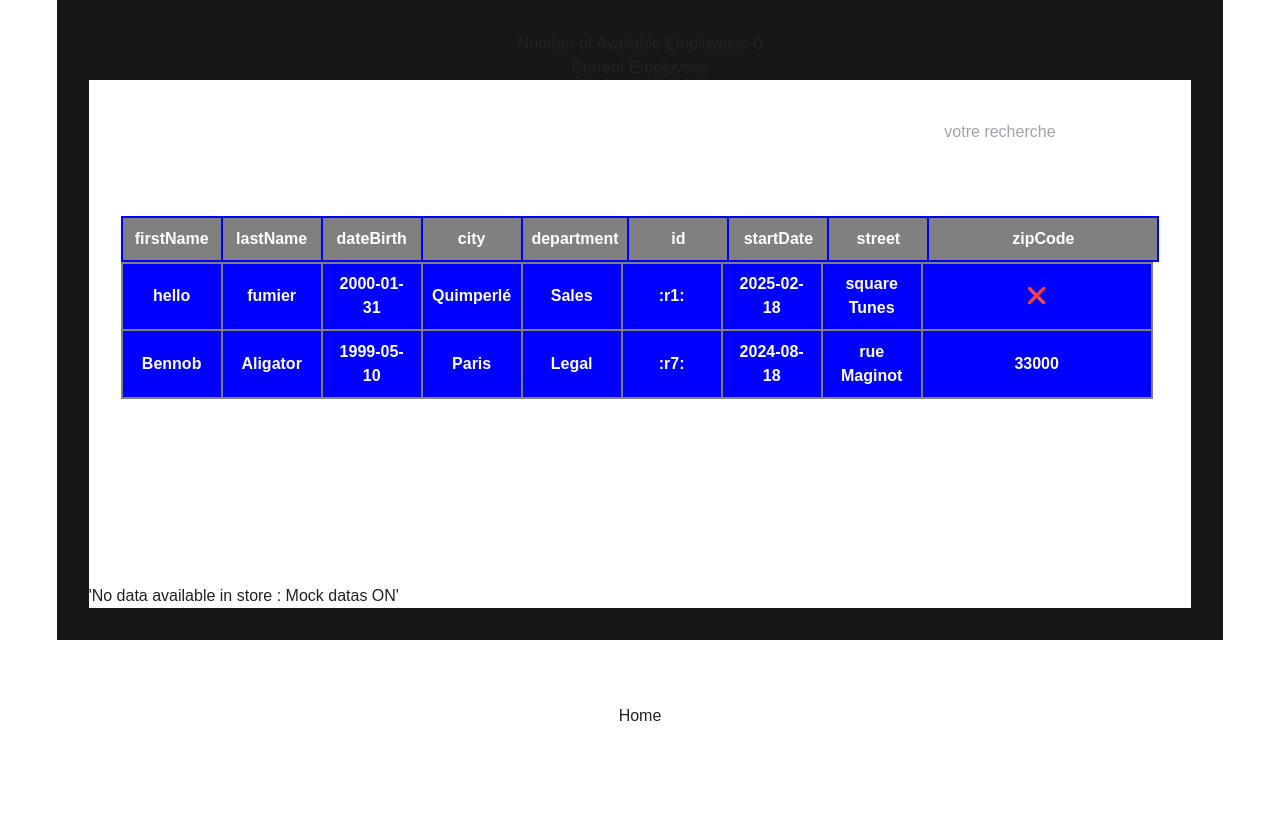
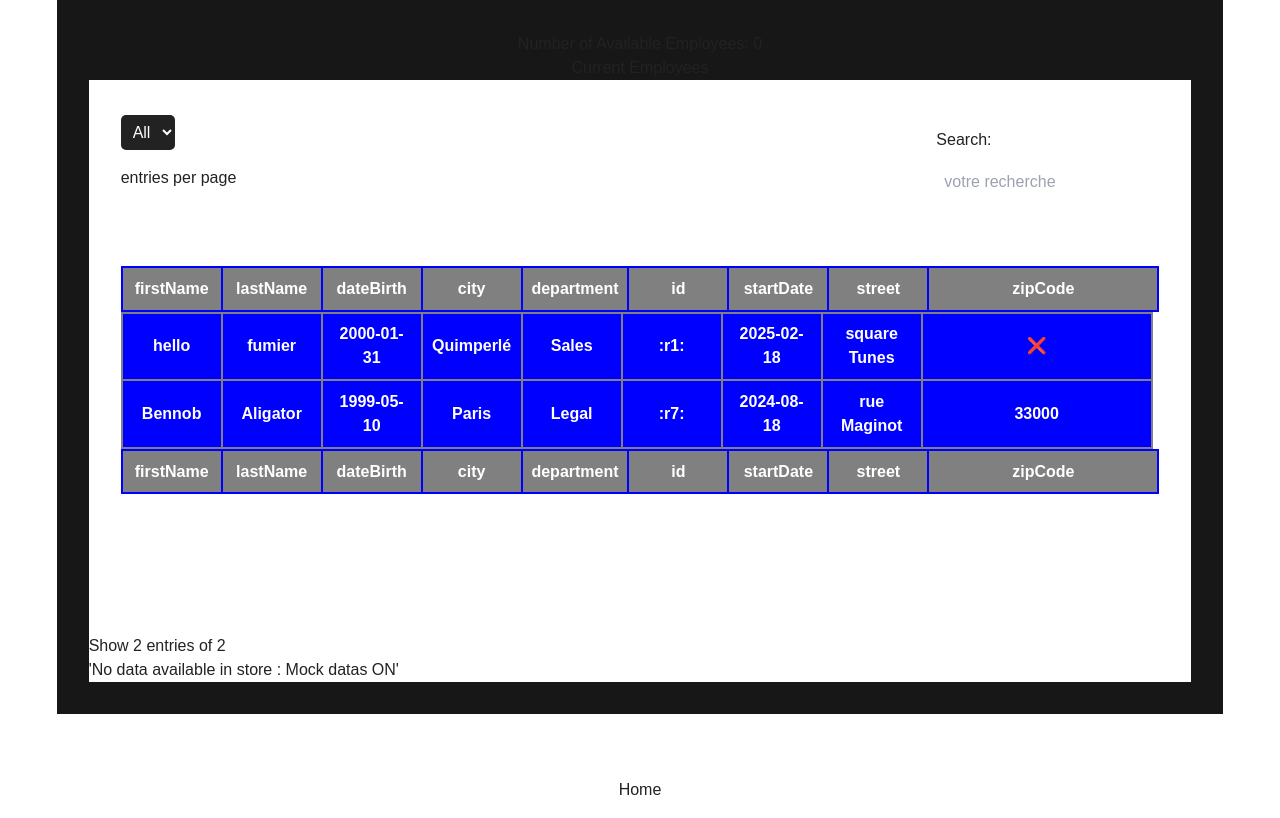
Before and after one commit to Mil00Z/hr-net, a Next.js app: page /employees in a window 1280 px wide. Built offline with nearby package versions, Linux system fonts and the light colour scheme.

Commit message:
Datatables Filter nomber of elements by page Part 1 (slice initial Data)

```diff
--- a/src/components/DataTable/Datatable.tsx
+++ b/src/components/DataTable/Datatable.tsx
@@ -1,4 +1,4 @@
-import {useState} from 'react';
+import {useState,useEffect} from 'react';
 import {useSelector} from 'react-redux';
 
 import mock from '@/datas/mockTest';
@@ -10,9 +10,9 @@ const DataTable = ({drillingDatas}) => {
 
   const employees = useSelector((state) => state.user.employees);
 
-  const rowDatas = employees.length > 0 ? employees : mock;
+  const initialDatas = employees.length > 0 ? employees : mock;
 
-  const [filteredDatas,setFilteredDatas] = useState(rowDatas);
+  const [filteredDatas,setFilteredDatas] = useState(initialDatas);
 
 
   //backUp Data to testing
@@ -36,21 +36,27 @@ const DataTable = ({drillingDatas}) => {
   // ];
 
 
+  function entriesByPage(inputValue){
 
-  function globalSearch(element){
+    let entry = parseInt(inputValue);
 
-    console.log(element)
+    setFilteredDatas(() => initialDatas.slice(0, entry))
 
-    if(filteredDatas.length === 0){
+  }
 
-      setFilteredDatas(rowDatas);
+  function globalSearch(input){
+
+
+    if(filteredDatas.length === 0 || input === ''){
+
+      setFilteredDatas(initialDatas);
 
     } else {
 
       const filteredSearch = filteredDatas.filter((row) =>{
 
         return Object.values(row).some((value) =>{
-          return value.toLowerCase().includes(element.toLowerCase());
+          return value.toLowerCase().includes(input.toLowerCase());
         })
       })
 
@@ -60,14 +66,34 @@ const DataTable = ({drillingDatas}) => {
 
   }
 
+  useEffect(() => {
+
+    console.log('datas changing')
+
+  }, [filteredDatas]);
+
 
   return(
     <>
+      <div className="top">
 
-      <div className="top">
-        <div className="filtering"></div>
-        <div className="searching">
-          <input type="search" placeholder="votre recherche" onChange={(event)=>{globalSearch(event.target.value)}} />
+        <div className="numbering flex flex-row">
+
+          <select className="" id="" onChange={(event)=>{entriesByPage(event.target.value)}}>
+              <option defaultValue="">All</option>
+              <option value="1">1</option>
+              <option value="4">4</option>
+              <option value="8">8</option>
+              <option value="10">10</option>
+              <option value="25">20</option>
+          </select>
+          <label htmlFor="dt-length-0" className="px-4 text-white font-semibold"> entries per page</label>
+
+        </div>
+
+        <div className="searching flex flex-row">
+          <label htmlFor="search" className="px-2 mx-2 font-semibold text-white">Search:</label>
+          <input type="search" id="search" placeholder="votre recherche" onChange={(event)=>{globalSearch(event.target.value)}} />
         </div>
 
       </div>
@@ -86,8 +112,7 @@ const DataTable = ({drillingDatas}) => {
 
 
         <tbody>
-
-{ filteredDatas.length > 0 ? (filteredDatas.map((row, index) => {
+          {filteredDatas.length > 0 ? (filteredDatas.map((row, index) => {
               return (
                 <tr key={`id-${index}`} className="">
                   {Object.values(row).map((cell, index) => {
@@ -107,16 +132,24 @@ const DataTable = ({drillingDatas}) => {
               </td>
             </tr>
           )}
+        </tbody>
 
+        <tfoot>
+          <tr>
 
-        </tbody>
+          {colLabels.map((label,index) => {
+            return (<th key={`label-${index}`} className="table-label">{label}</th>)
+          })}
+
+           </tr>
+        </tfoot>
+
       </table>
 
       <div className="bottom">
-        <div className="details"></div>
+        <div className="px-4 details text-white"> Show  <span className="font-semibold text-red-600">{filteredDatas.length}</span> entries of <span className="font-bold text-yellow-600">{initialDatas.length}</span> </div>
         <div className="pagination"></div>
       </div>
-
     </>
 
   )
--- a/src/styles/components/Datatable.scss
+++ b/src/styles/components/Datatable.scss
@@ -1,6 +1,7 @@
 .datas-container{
   --table-spacing:2rem;
   background:var(--background);
+  color:var(--color-white);
 
     .top{
     display:flex;
@@ -16,7 +17,7 @@
   flex-direction: column;
   min-height:50vh;
   padding:var(--table-spacing);
-  color:var(--color-white);
+
 }
 
 .searching {
```
Lines whose indentation alone changed are shown as unchanged.
